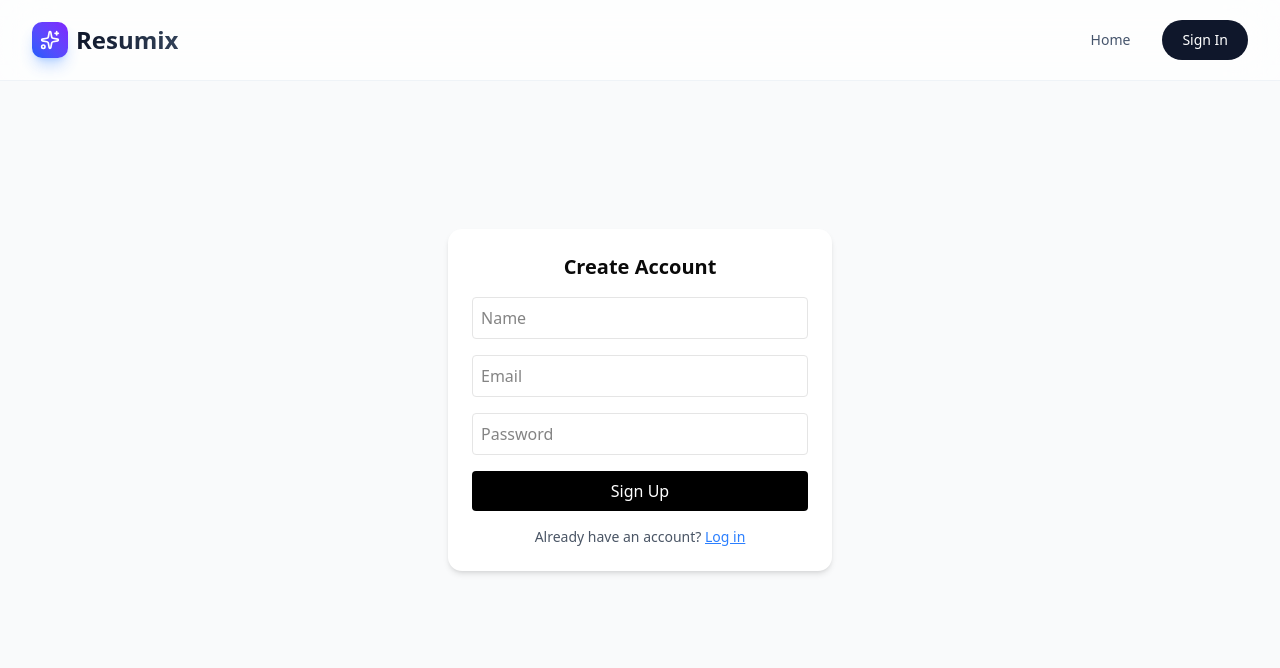
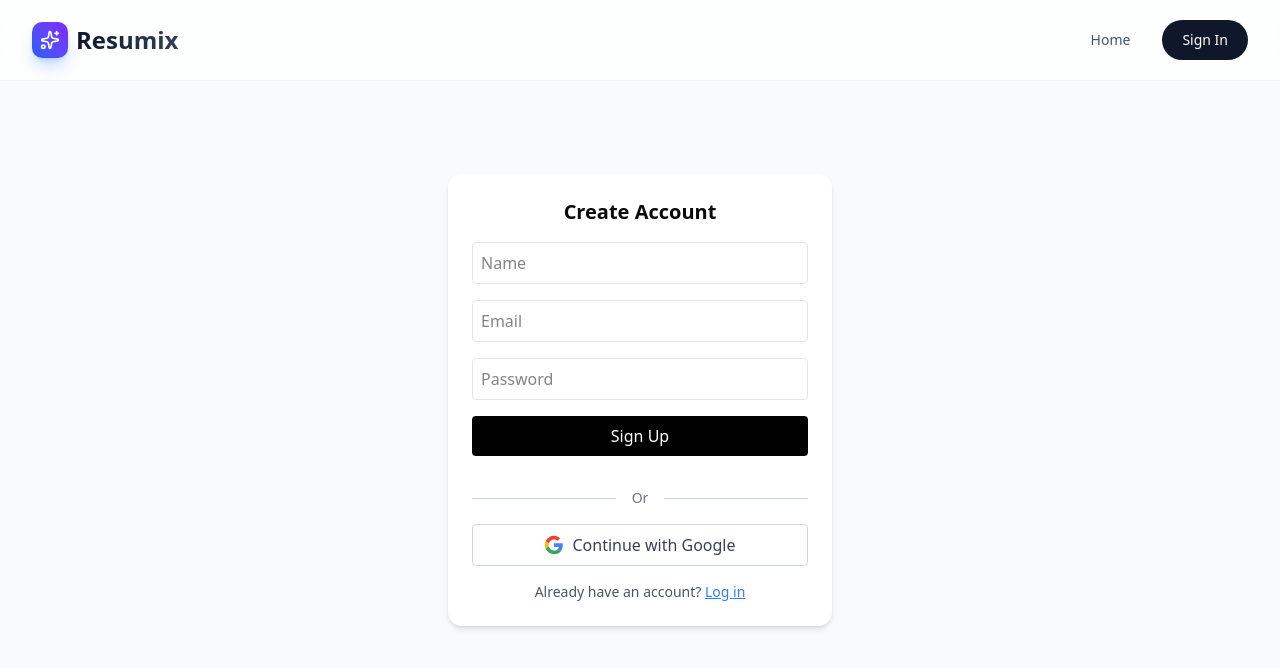
Before and after one commit to chinmayjjg/Resumix, a Next.js app: page /signup in a window 1280 px wide. Shown: the top 668 px of the page. Built offline with nearby package versions, Linux system fonts and the light colour scheme; no server answers.

Commit message:
added login with google

```diff
--- a/src/app/(auth)/login/page.tsx
+++ b/src/app/(auth)/login/page.tsx
@@ -66,6 +66,38 @@
           {loading ? "Logging in..." : "Log In"}
         </button>
 
+        <div className="flex items-center my-4">
+          <div className="flex-grow border-t border-gray-300"></div>
+          <span className="flex-shrink-0 mx-4 text-gray-500 text-sm">Or</span>
+          <div className="flex-grow border-t border-gray-300"></div>
+        </div>
+
+        <button
+          type="button"
+          onClick={() => signIn("google", { callbackUrl: "/dashboard" })}
+          className="w-full flex items-center justify-center gap-2 bg-white border border-gray-300 text-gray-700 py-2 rounded hover:bg-gray-50 transition-colors"
+        >
+          <svg className="w-5 h-5" viewBox="0 0 24 24">
+            <path
+              d="M22.56 12.25c0-.78-.07-1.53-.2-2.25H12v4.26h5.92c-.26 1.37-1.04 2.53-2.21 3.31v2.77h3.57c2.08-1.92 3.28-4.74 3.28-8.09z"
+              fill="#4285F4"
+            />
+            <path
+              d="M12 23c2.97 0 5.46-.98 7.28-2.66l-3.57-2.77c-.98.66-2.23 1.06-3.71 1.06-2.86 0-5.29-1.93-6.16-4.53H2.18v2.84C3.99 20.53 7.7 23 12 23z"
+              fill="#34A853"
+            />
+            <path
+              d="M5.84 14.09c-.22-.66-.35-1.36-.35-2.09s.13-1.43.35-2.09V7.07H2.18C1.43 8.55 1 10.22 1 12s.43 3.45 1.18 4.93l2.85-2.84z"
+              fill="#FBBC05"
+            />
+            <path
+              d="M12 5.38c1.62 0 3.06.56 4.21 1.64l3.15-3.15C17.45 2.09 14.97 1 12 1 7.7 1 3.99 3.47 2.18 7.07l3.66 2.84c.87-2.6 3.3-4.53 6.16-4.53z"
+              fill="#EA4335"
+            />
+          </svg>
+          Continue with Google
+        </button>
+
         <p className="text-center text-sm text-gray-600">
           Don’t have an account?{" "}
           <a href="/signup" className="text-blue-500 underline">
--- a/src/app/(auth)/signup/page.tsx
+++ b/src/app/(auth)/signup/page.tsx
@@ -2,6 +2,7 @@
 
 import { useState } from "react";
 import { useRouter } from "next/navigation";
+import { signIn } from "next-auth/react";
 
 export default function SignupPage() {
   const router = useRouter();
@@ -81,6 +82,38 @@
           {loading ? "Creating..." : "Sign Up"}
         </button>
 
+        <div className="flex items-center my-4">
+          <div className="flex-grow border-t border-gray-300"></div>
+          <span className="flex-shrink-0 mx-4 text-gray-500 text-sm">Or</span>
+          <div className="flex-grow border-t border-gray-300"></div>
+        </div>
+
+        <button
+          type="button"
+          onClick={() => signIn("google", { callbackUrl: "/dashboard" })}
+          className="w-full flex items-center justify-center gap-2 bg-white border border-gray-300 text-gray-700 py-2 rounded hover:bg-gray-50 transition-colors"
+        >
+          <svg className="w-5 h-5" viewBox="0 0 24 24">
+            <path
+              d="M22.56 12.25c0-.78-.07-1.53-.2-2.25H12v4.26h5.92c-.26 1.37-1.04 2.53-2.21 3.31v2.77h3.57c2.08-1.92 3.28-4.74 3.28-8.09z"
+              fill="#4285F4"
+            />
+            <path
+              d="M12 23c2.97 0 5.46-.98 7.28-2.66l-3.57-2.77c-.98.66-2.23 1.06-3.71 1.06-2.86 0-5.29-1.93-6.16-4.53H2.18v2.84C3.99 20.53 7.7 23 12 23z"
+              fill="#34A853"
+            />
+            <path
+              d="M5.84 14.09c-.22-.66-.35-1.36-.35-2.09s.13-1.43.35-2.09V7.07H2.18C1.43 8.55 1 10.22 1 12s.43 3.45 1.18 4.93l2.85-2.84z"
+              fill="#FBBC05"
+            />
+            <path
+              d="M12 5.38c1.62 0 3.06.56 4.21 1.64l3.15-3.15C17.45 2.09 14.97 1 12 1 7.7 1 3.99 3.47 2.18 7.07l3.66 2.84c.87-2.6 3.3-4.53 6.16-4.53z"
+              fill="#EA4335"
+            />
+          </svg>
+          Continue with Google
+        </button>
+
         <p className="text-center text-sm text-gray-600">
           Already have an account?{" "}
           <a href="/login" className="text-blue-500 underline">
--- a/src/lib/auth.ts
+++ b/src/lib/auth.ts
@@ -1,5 +1,6 @@
 import { AuthOptions } from 'next-auth';
 import CredentialsProvider from 'next-auth/providers/credentials';
+import GoogleProvider from "next-auth/providers/google";
 import { connectDB } from './db';
 import User from '@/models/User';
 import bcrypt from 'bcryptjs';
@@ -15,6 +16,10 @@
 
 export const authOptions: AuthOptions = {
   providers: [
+    GoogleProvider({
+      clientId: process.env.GOOGLE_CLIENT_ID!,
+      clientSecret: process.env.GOOGLE_CLIENT_SECRET!,
+    }),
     CredentialsProvider({
       name: 'Credentials',
       credentials: {
@@ -30,6 +35,11 @@
         const user = await User.findOne({ email: credentials.email }) as UserDoc;
 
         if (!user) throw new Error('User not found');
+
+        // Check if user has a password (if they signed up via Google, they might not)
+        if (!user.password) {
+          throw new Error('Account created with Google. Please login with Google.');
+        }
 
         const isValid = await bcrypt.compare(credentials.password, user.password);
         if (!isValid) throw new Error('Invalid password');
@@ -49,7 +59,27 @@
   },
 
   callbacks: {
-    async jwt({ token, user }) {
+    async signIn({ user, account }) {
+      if (account?.provider === "google") {
+        await connectDB();
+        try {
+          const existingUser = await User.findOne({ email: user.email });
+          if (!existingUser) {
+            await User.create({
+              name: user.name,
+              email: user.email,
+              image: user.image,
+            });
+          }
+          return true;
+        } catch (error) {
+          console.error("Error creating user with Google:", error);
+          return false;
+        }
+      }
+      return true;
+    },
+    async jwt({ token, user, account }) {
       if (user) {
         token.id = user.id;
       }
@@ -57,7 +87,8 @@
     },
     async session({ session, token }) {
       if (token && session.user) {
-        session.user.id = token.id as string;
+        // Need to ensure type compatibility or assertion
+        (session.user as any).id = token.id as string;
       }
       return session;
     },
--- a/src/models/User.ts
+++ b/src/models/User.ts
@@ -1,10 +1,11 @@
 import mongoose, { Schema, models } from "mongoose";
 
 const UserSchema = new Schema({
-  name: { type: String, required: true },
-  email: { type: String, required: true, unique: true },
-  password: { type: String, required: true },
-  createdAt: { type: Date, default: Date.now },
+    name: { type: String, required: true },
+    email: { type: String, required: true, unique: true },
+    password: { type: String, required: false },
+    image: { type: String },
+    createdAt: { type: Date, default: Date.now },
 });
 
 const User = models.User || mongoose.model("User", UserSchema);
```
